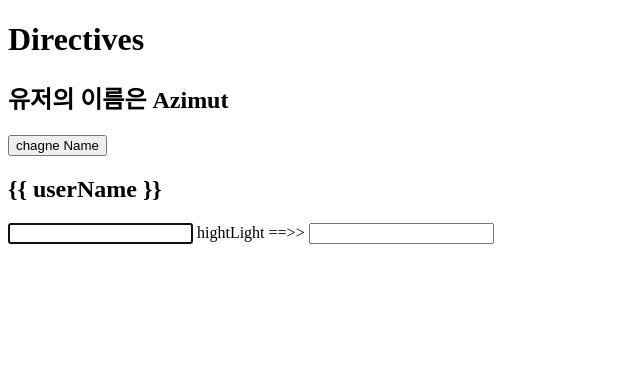
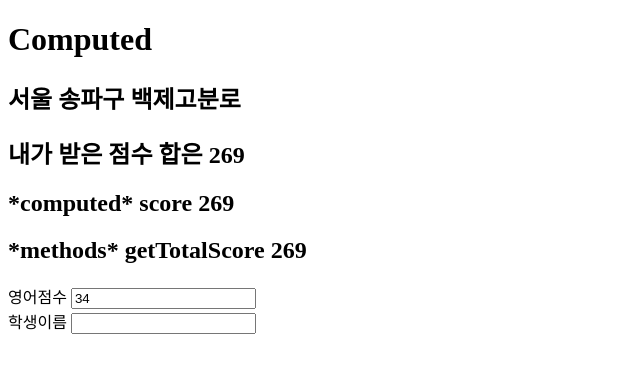
Before and after one commit to 42azimut/sessac_Vue, a Vue app in the folder 04_vueIntro/vue-practice/: page / in a window 1280 px wide. Shown: the top 372 px of the page, without its empty margins (0-640 px from the left). Built offline with nearby package versions, Linux system fonts and the light colour scheme.

Commit message:
37 computed vs methods 차이 컴퓨티드 값에 변화 없으면 데이터 불러오지 않는다

```diff
--- a/04_vueIntro/vue-practice/src/App.vue
+++ b/04_vueIntro/vue-practice/src/App.vue
@@ -1,11 +1,14 @@
 <template>
   <div>
-    <h1>Directives</h1>
-    <h2 v-once>유저의 이름은 {{ userName }}</h2>
-    <button @click="changeName">chagne Name</button>
-    <h2 v-pre>{{ userName }}</h2>
-    <input v-focus type="text" />
-    hightLight ==>> <input v-highlight type="text" />
+    <h1>Computed</h1>
+    <h2>{{ address }}</h2>
+    <h2>
+      내가 받은 점수 합은 {{ grade.math + grade.kor + grade.eng + grade.sci }}
+    </h2>
+    <h2>*computed* score {{ totalScore }}</h2>
+    <h2>*methods* getTotalScore {{ getTotalScore() }}</h2>
+    영어점수 <input type="number" v-model="grade.eng" /> <br />학생이름
+    <input type="text" v-model="studentName" />
   </div>
 </template>
 
@@ -15,28 +18,35 @@ export default {
   data() {
     return {
       userName: "Azimut",
+      address1: "서울",
+      address2: "송파구",
+      address3: "백제고분로",
+
+      grade: {
+        math: 70,
+        kor: 99,
+        eng: 34,
+        sci: 66,
+      },
+      studentName: "",
     };
   },
-  directives: {
-    focus: {
-      mounted(el) {
-        el.focus();
-      },
+  computed: {
+    address() {
+      return `${this.address1} ${this.address2} ${this.address3} `;
     },
-    highlight: {
-      mounted(el) {
-        console.log({ el });
-        el.oninput = () => {
-          el.style.background = "salmon";
-          el.style.color = "white";
-        };
-      },
+    totalScore() {
+      console.log("computed");
+      const { math, kor, eng, sci } = this.grade; //this.grade ** this **  cache
+      return math + kor + eng + sci;
     },
   },
+  directives: {},
   methods: {
-    changeName() {
-      console.log("Name Chagne!!");
-      this.userName = "Code!!";
+    getTotalScore() {
+      console.log("methods");
+      const { math, kor, eng, sci } = this.grade; //this.grade ** this **
+      return math + kor + eng + sci;
     },
   },
 };
```
